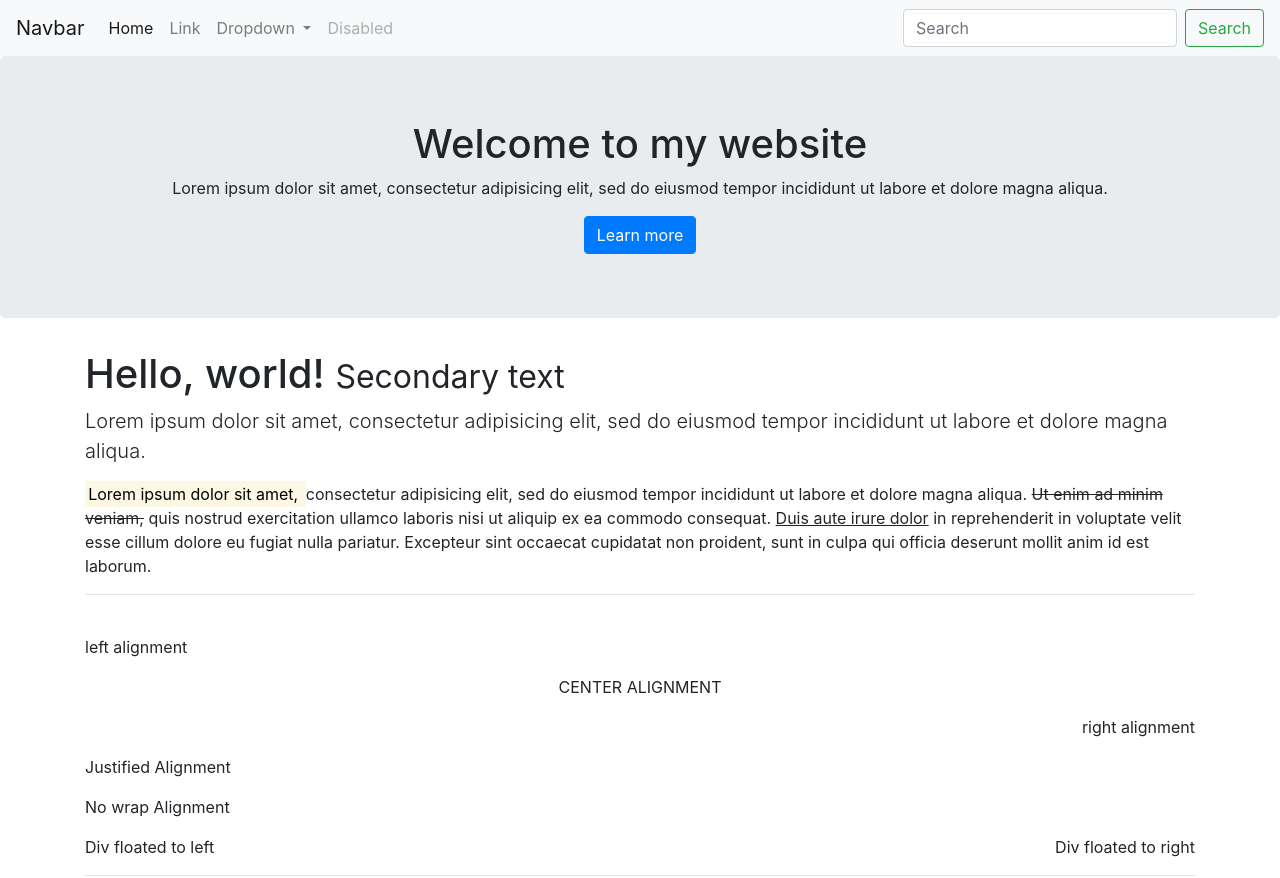
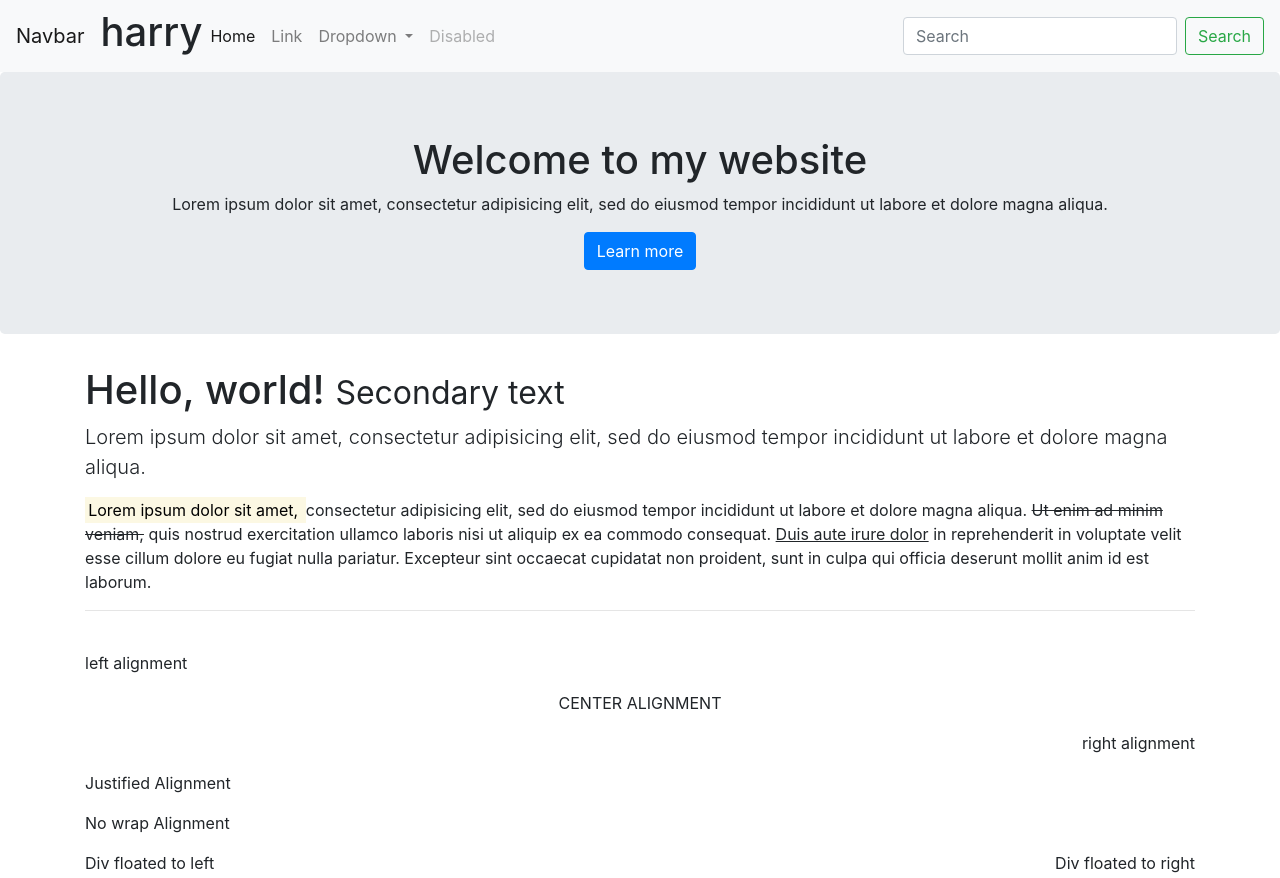
Before and after one commit to PravallikaBoddeti/bootstrap-practice, a plain HTML site: page bootstrap/index.html in a window 1280 px wide. Shown: the top 878 px of the page. Drawn offline with nearby package versions, Linux system fonts and the light colour scheme.

Commit message:
adding name

```diff
--- a/bootstrap/index.html
+++ b/bootstrap/index.html
@@ -15,7 +15,7 @@
   <button class="navbar-toggler" type="button" data-toggle="collapse" data-target="#navbarSupportedContent" aria-controls="navbarSupportedContent" aria-expanded="false" aria-label="Toggle navigation">
     <span class="navbar-toggler-icon"></span>
   </button>
-
+<h1>harry</h1>
   <div class="collapse navbar-collapse" id="navbarSupportedContent">
     <ul class="navbar-nav mr-auto">
       <li class="nav-item active">
```
